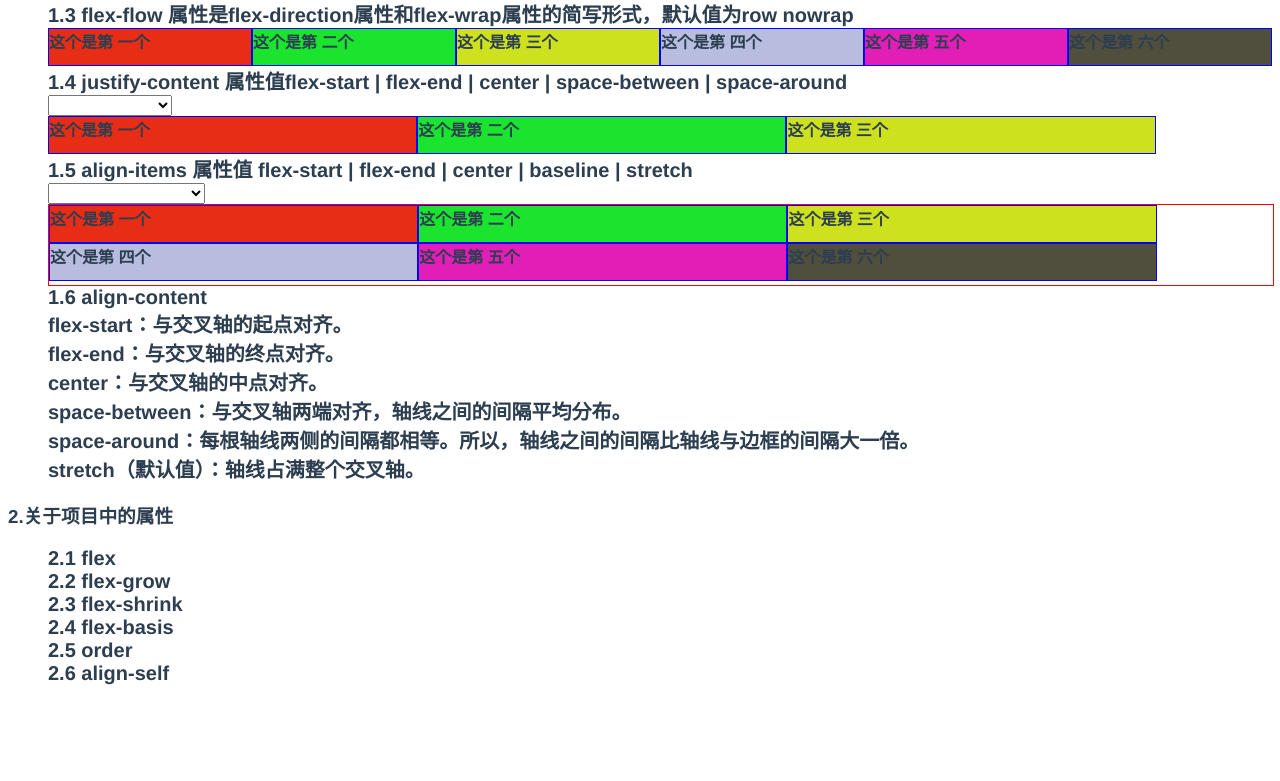
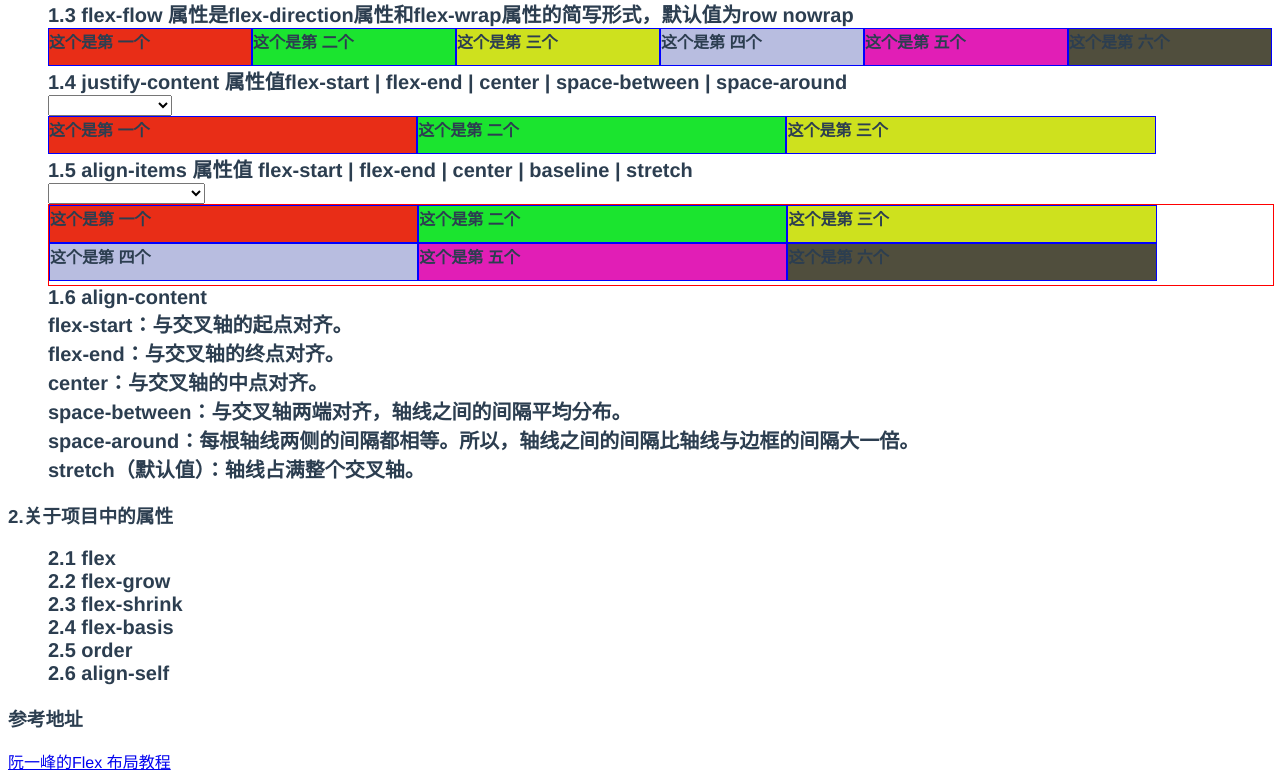
Before and after one commit to wang120140/LearingSummary, a Vue app: page /#/FlexSummary in a window 1280 px wide. Shown: the part 390-1171 px from the top of the page. Before the commit the page ends 1091 px from the top, so only its background shows below. Built offline with nearby package versions, Linux system fonts and the light colour scheme.

Commit message:
Signed-off-by: wang120140 <1011048154@qq.com>添加参考地址

```diff
--- a/src/components/FlexSummary.vue
+++ b/src/components/FlexSummary.vue
@@ -75,6 +75,8 @@
           <li>2.5  order</li>
           <li>2.6  align-self</li>
         </ul>
+      <h3>参考地址</h3>
+        <a href="http://www.ruanyifeng.com/blog/2015/07/flex-grammar.html"> 阮一峰的Flex 布局教程</a>
   </div>
 
 </template>
```
